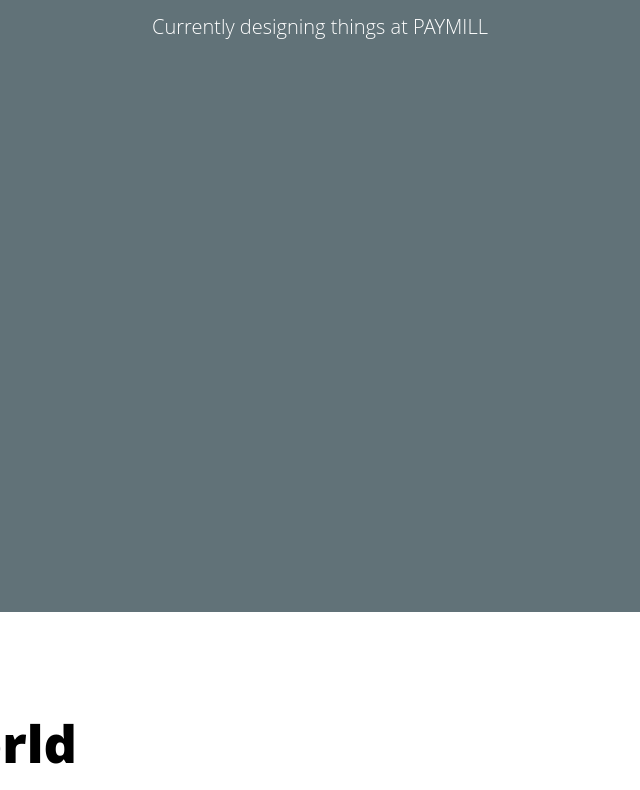
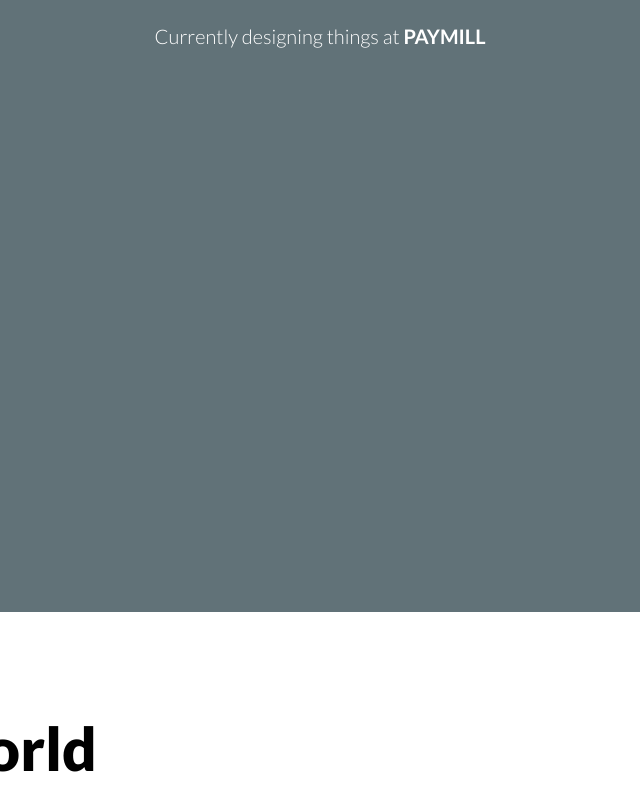
Before and after one commit to borisschandert/borisschandert.github.io, a plain HTML site: page index.html in a window 1280 px wide. Shown: the part 188-978 px from the top of the page, without its empty margins (320-960 px from the left). Drawn offline with Linux system fonts and the light colour scheme.

Commit message:
css changes

```diff
--- a/assets/style.css
+++ b/assets/style.css
@@ -1,7 +1,8 @@
-/* Small screens (default) */
+/* Small screens (mobile-first, default)
+========================================================================== */
 html {
         font-size: 16px; /*  16px=1rem */
-        font-family: 'Open Sans', sans-serif;
+        font-family: 'Lato', sans-serif;
         font-weight: 300;
      }
 
@@ -9,7 +10,14 @@ html, body {
    height:100%;
 }
 
-/* Medium screens (640px) */
+*, *:before, *:after {
+  -moz-box-sizing: border-box;
+  -webkit-box-sizing: border-box;
+  box-sizing: border-box;
+}
+
+/* Medium screens (640px)
+========================================================================== */
 @media (min-width: 40rem) {
   html { font-size: 18px; }
   h1 {
@@ -33,18 +41,13 @@ html, body {
   .column.flow-opposite { float: right; }
 }
 
-/* Large screens (1024px) */
+/* Large screens (1024px)
+========================================================================== */
 @media (min-width: 64rem) {
   html { font-size: 20px; }
   h1 {
   font-size: 3rem;
   }
-}
-
-*, *:before, *:after {
-  -moz-box-sizing: border-box;
-  -webkit-box-sizing: border-box;
-  box-sizing: border-box;
 }
 
 .container {
@@ -67,11 +70,15 @@ html, body {
   *zoom: 1;
 }
 
-/* Typo
+/* Typography
    ========================================================================== */
 
+h1, h2, h3, h4, h5 {
+    font-family: 'Lato', sans-serif;
+    }
+
 h1 {
-  font-size: 2.6rem;
+  font-size: 3rem;
   font-weight: 800;
   }
 
@@ -79,7 +86,12 @@ p {
   font-size: 1rem;
   }
 
-/* Section
+a:link {  color:#fff; text-decoration: none; font-weight: 700;}      /* unvisited link */
+  a:visited {color:#fff;}  /* visited link */
+  a:hover {color:#999;}  /* mouse over link */
+  a:active {color:#fff;}  /* selected link */
+
+/* Sections
    ========================================================================== */
 
 section {
--- a/index.html
+++ b/index.html
@@ -7,7 +7,8 @@
 	<link rel="stylesheet" href="assets/normalize.css" type="text/css">
 	<link rel="stylesheet" href="assets/style.css" type="text/css">
 
-	<link href='http://fonts.googleapis.com/css?family=Noto+Sans:400,700' rel='stylesheet' type='text/css'>
+<link href='http://fonts.googleapis.com/css?family=Lato:300,400,700,900,400italic,700italic,900italic' rel='stylesheet' type='text/css'>
+	<link href='http://fonts.googleapis.com/css?family=Alegreya+Sans:300,400,500,700,800' rel='stylesheet' type='text/css'>
 
 </head>
 
@@ -19,7 +20,7 @@
   		<div class="row clearfix">
   	   		<div class="column full">
 	  	   		<h1>Boris Schandert</h1>
-				<p>Currently designing things at PAYMILL</p>
+				<p>Currently designing things at <a href="#">PAYMILL</a></p>
 			</div>
 		</div>
 	</div>
```
